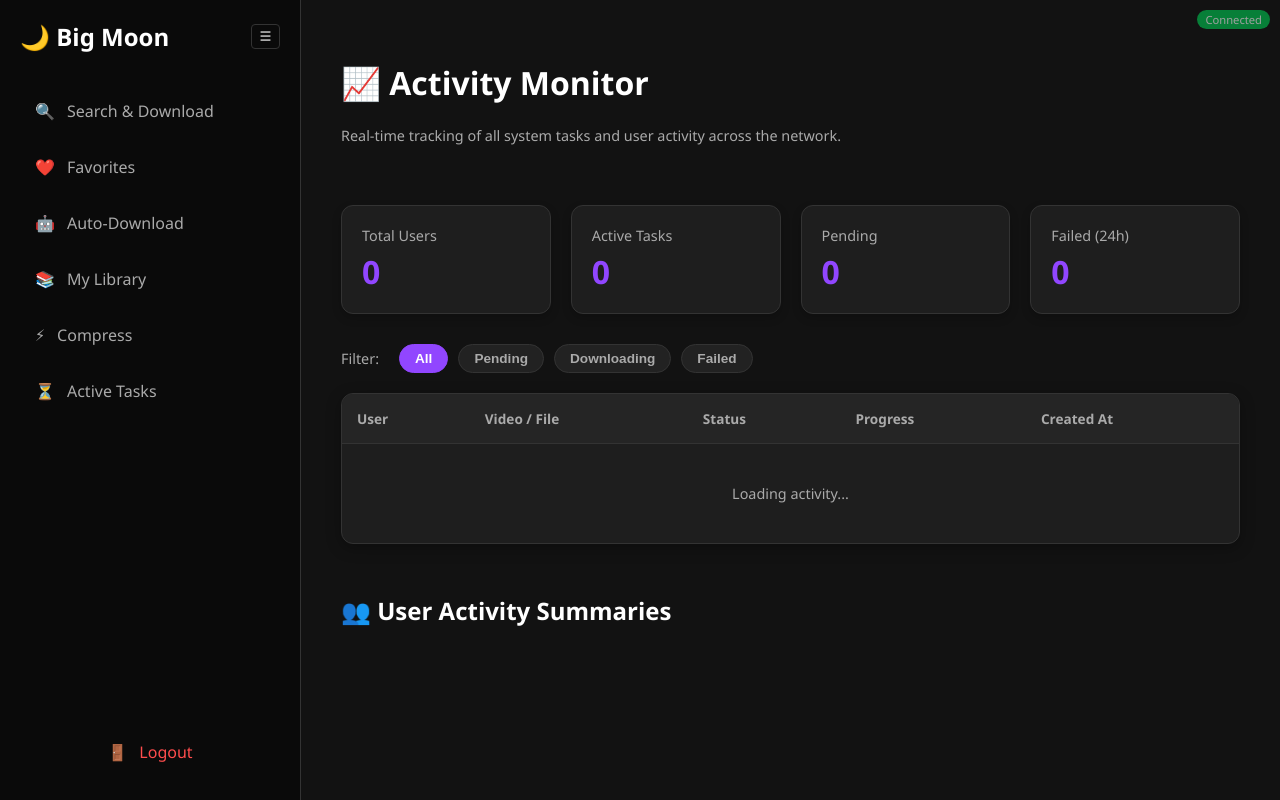
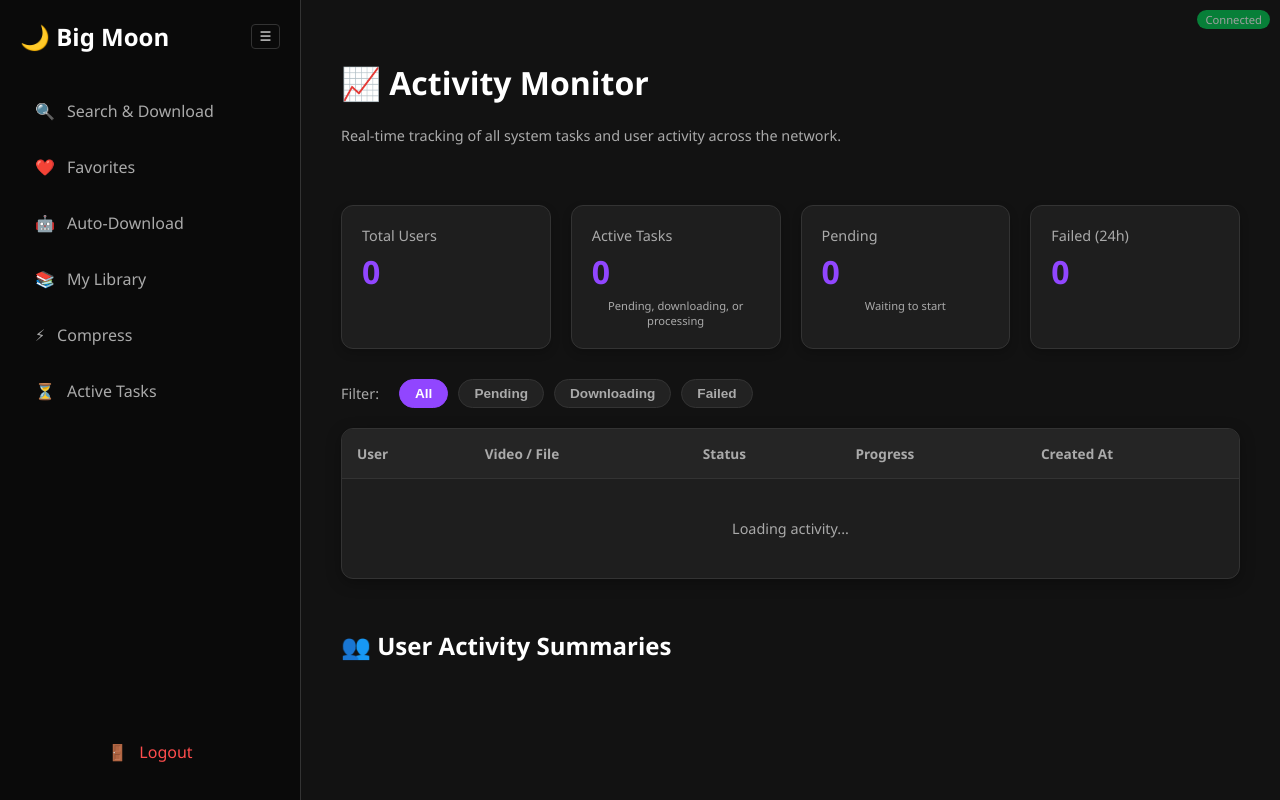
Before and after one commit to somewatson/bigmoon, a Python web app: template app/templates/admin_activity.html in a window 1280 px wide. Run offline with Jinja, Linux system fonts and the light colour scheme; the template is opened without the code that fills it, so the values that code supplies are empty; some libraries are stand-ins or nearby versions.

Commit message:
fix(admin): correct activity monitor stats keys and add task descriptions
- Update API response keys in admin_activity_api to match frontend (active -> active_tasks, pending -> pending_tasks, failed -> failed_tasks)
- Add explanatory subtitles to Active and Pending stat cards in activity monitor UI

```diff
--- a/app/routes/admin.py
+++ b/app/routes/admin.py
@@ -91,9 +91,9 @@ def admin_activity_api():
         return jsonify({
             'stats': {
                 'total_users': total_users,
-                'active': total_active,
-                'pending': total_pending,
-                'failed': total_failed
+                'active_tasks': total_active,
+                'pending_tasks': total_pending,
+                'failed_tasks': total_failed
             },
             'tasks': tasks_list,
             'user_summaries': user_summaries
--- a/app/templates/admin_activity.html
+++ b/app/templates/admin_activity.html
@@ -91,10 +91,12 @@
     <div class="stat-card">
         <span class="stat-label">Active Tasks</span>
         <span class="stat-value" id="statActiveTasks">0</span>
+        <span style="font-size: 0.7rem; color: var(--text-dim); margin-top: 5px; text-align: center;">Pending, downloading, or processing</span>
     </div>
     <div class="stat-card">
         <span class="stat-label">Pending</span>
         <span class="stat-value" id="statPendingTasks">0</span>
+        <span style="font-size: 0.7rem; color: var(--text-dim); margin-top: 5px; text-align: center;">Waiting to start</span>
     </div>
     <div class="stat-card">
         <span class="stat-label">Failed (24h)</span>
```
